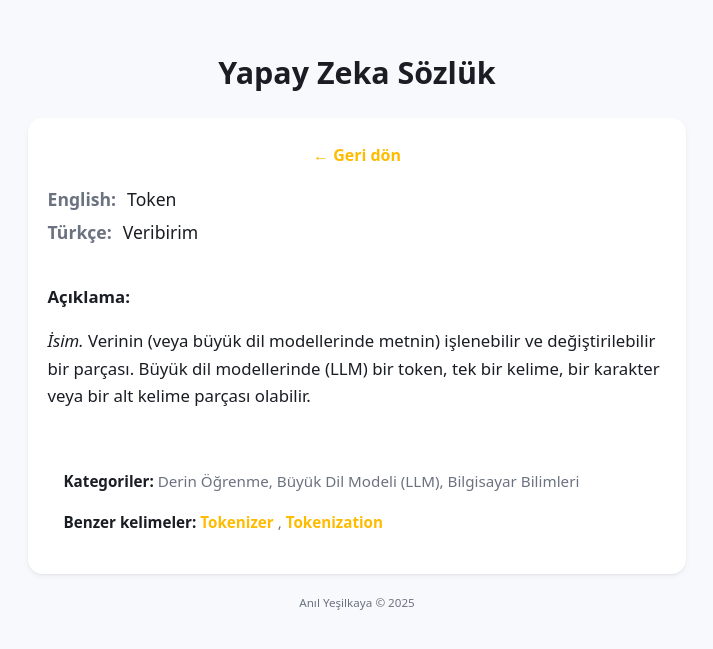
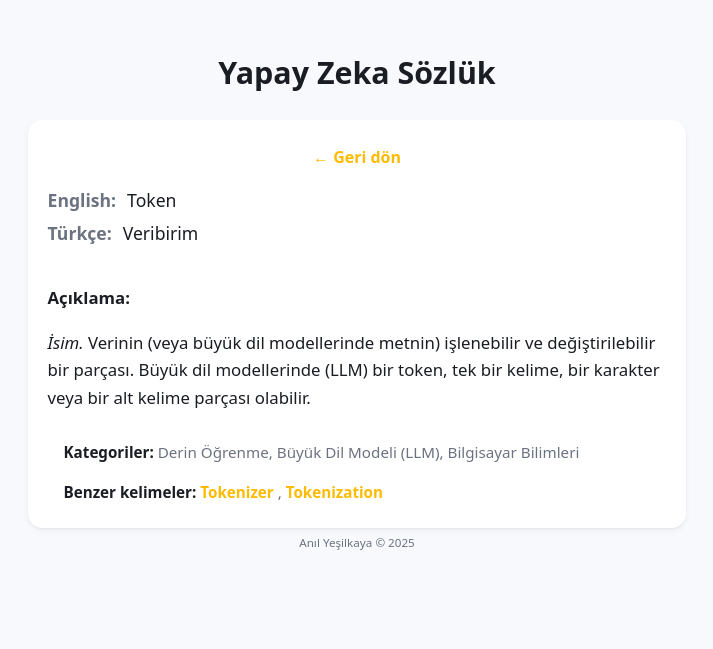
Before and after one commit to anilyesilkaya/aiml-tr-dictionary, a Jekyll site: the page built from _terms/token.md, in a window 1280 px wide. Shown: the top 649 px of the page, without its empty margins (283-996 px from the left). Built offline with Jekyll 4.4.1, drawn with Linux system fonts in a browser that asks for light colours.

Commit message:
Current theme adjustment.

```diff
--- a/assets/style.css
+++ b/assets/style.css
@@ -35,7 +35,6 @@ footer {
   text-align: center;
   font-size: .875rem;
   color: var(--meta);
-  padding: 1rem;
 }
 
 a {
@@ -71,7 +70,7 @@ a:hover, a:focus-visible { color: var(--accent-hover); }
   border-radius: var(--radius);
   box-shadow: var(--shadow);
   padding: 0.5rem 1.25rem 0.5rem;
-  margin-block: 0rem;
+  margin-block: 0.1rem;
   animation: fadeIn .5s;
 }
 @keyframes fadeIn {
```
